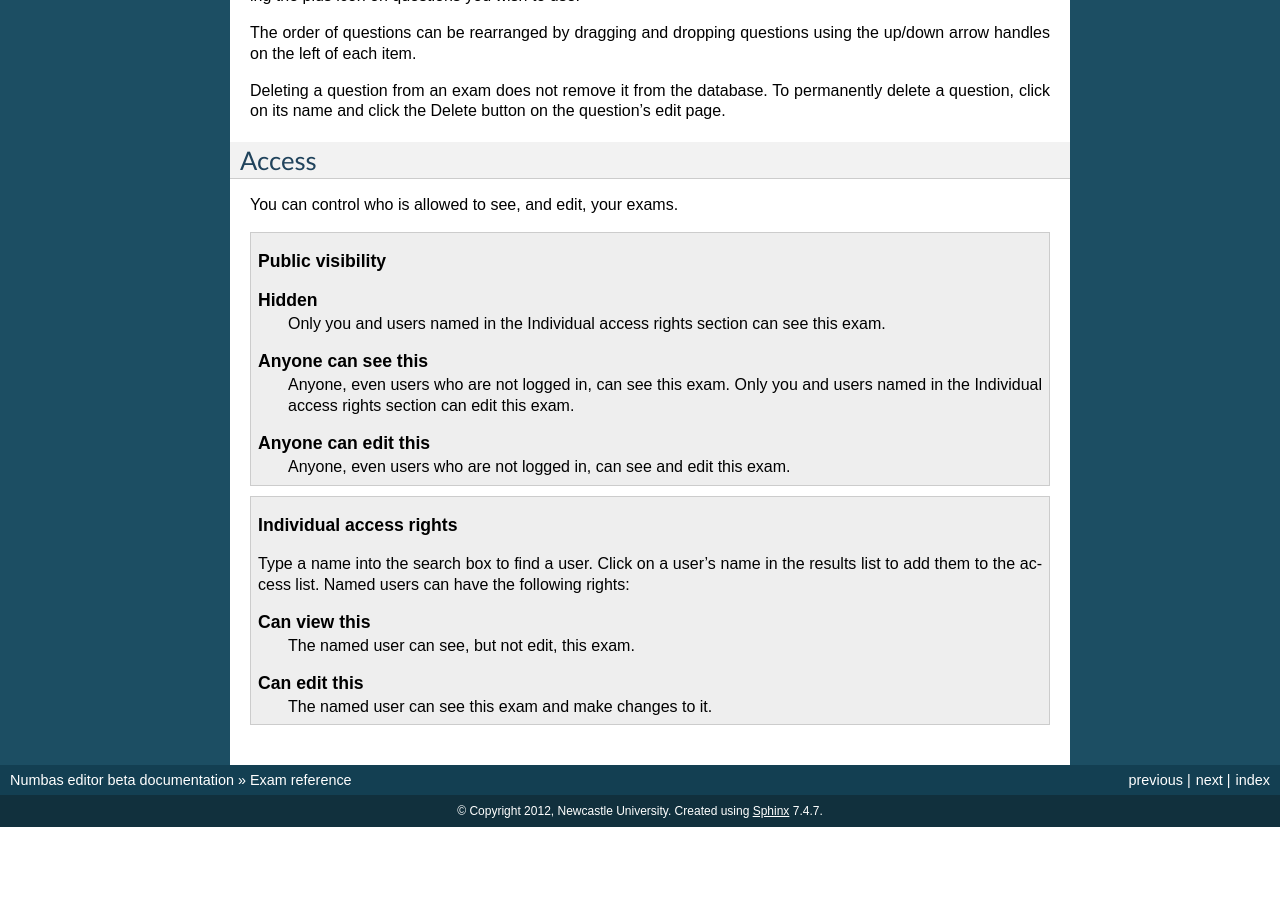
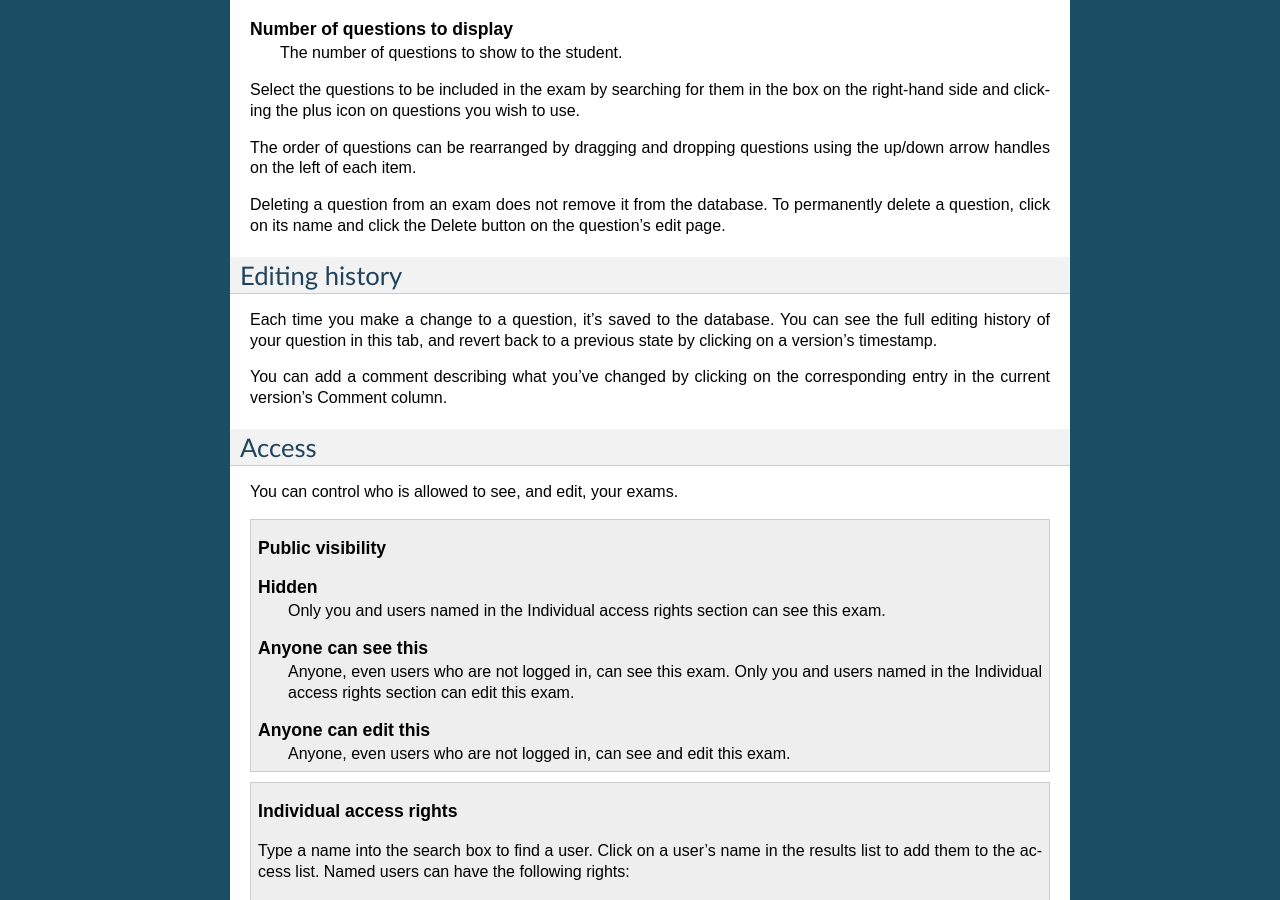
Before and after one commit to numbas/editor-docs, a Sphinx documentation site: the page built from source/exam-reference.rst, in a window 1280 px wide and 900 px high, scrolled down 2921 px. Built offline with Sphinx 7.4.7, drawn with Linux system fonts in a browser that asks for light colours; before the commit the page ends 3748 px from its top, so only the background shows below that; some of the changed text lies outside the part shown.

Commit message:
document editing history

```diff
--- a/source/exam-reference.rst
+++ b/source/exam-reference.rst
@@ -2,6 +2,11 @@ Exam reference
 **************
 
 A complete reference for every bit of the exam edit page.
+
+Undo/Redo
+=========
+
+You can undo or redo changes made since you opened the question editing page by clicking on the arrows at the top-right of the page.
 
 Admin buttons
 =============
@@ -130,6 +135,13 @@ The order of questions can be rearranged by dragging and dropping questions usin
 
 Deleting a question from an exam does not remove it from the database. To permanently delete a question, click on its name and click the :guilabel:`Delete` button on the question's edit page.
 
+Editing history
+===============
+
+Each time you make a change to a question, it's saved to the database. You can see the full editing history of your question in this tab, and revert back to a previous state by clicking on a version's timestamp.
+
+You can add a comment describing what you've changed by clicking on the corresponding entry in the current version's :guilabel:`Comment` column.
+
 Access
 ======
 
```
Also changed, not shown: source/question-reference.rst (+12 -0 lines).
